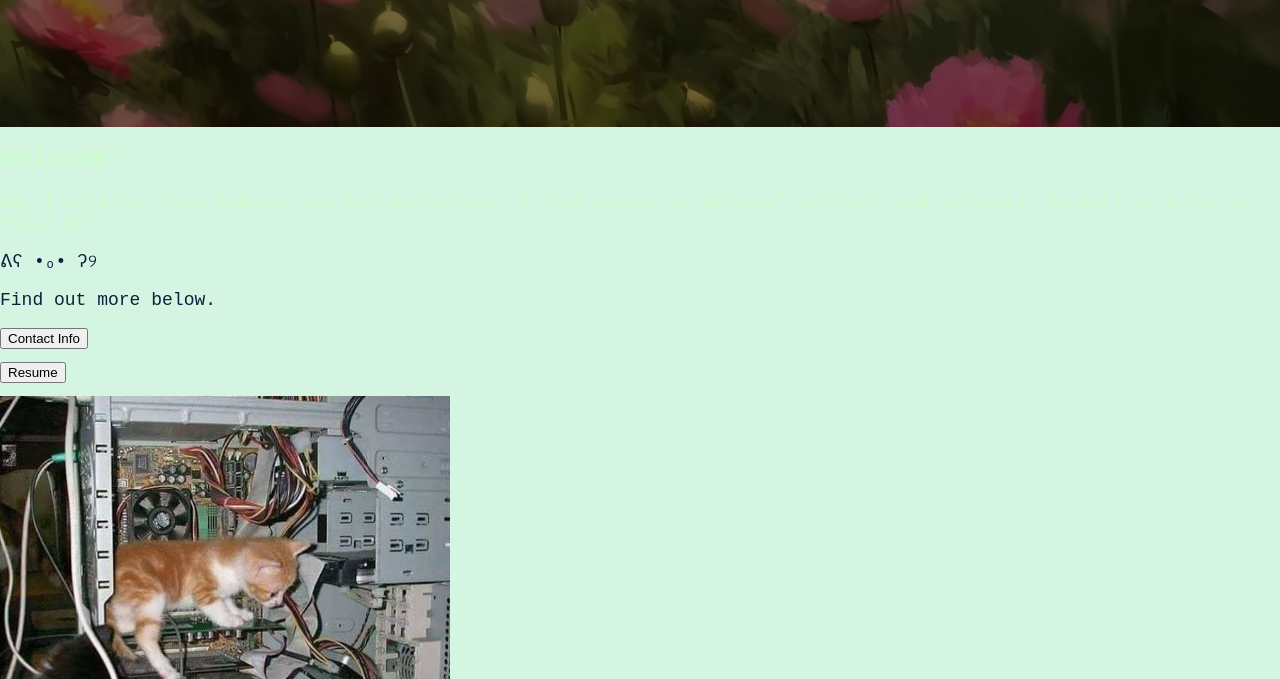
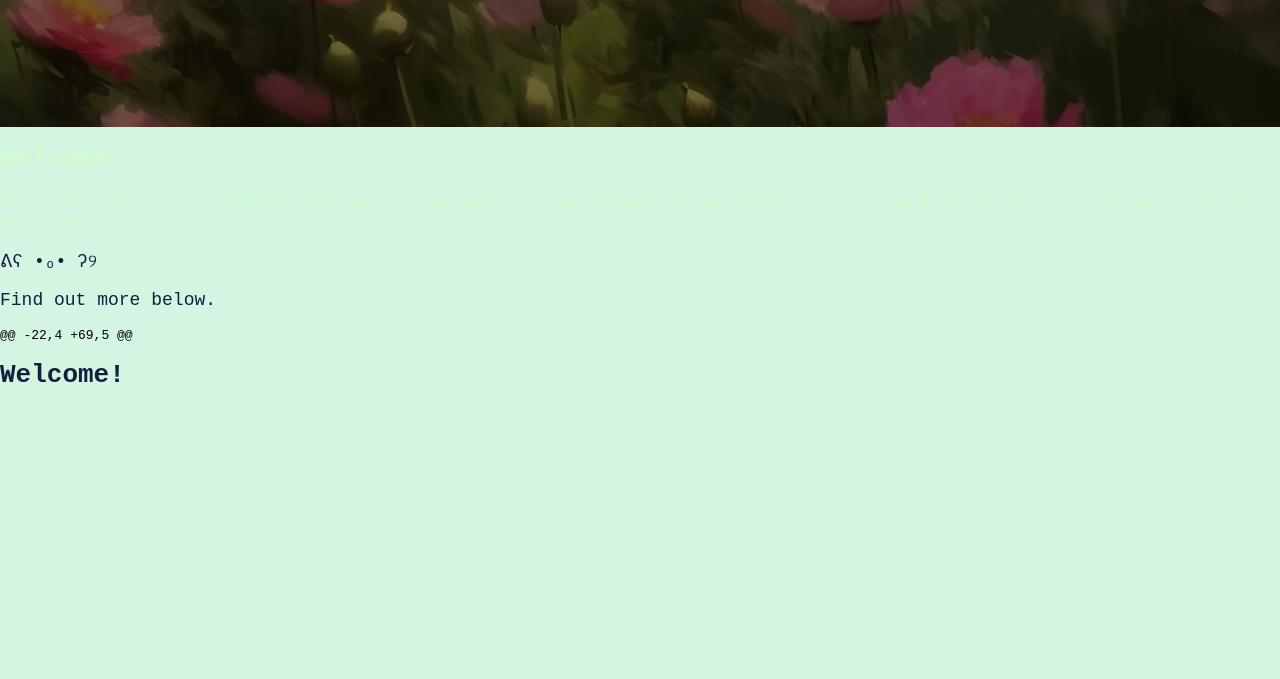
Before and after one commit to lilli-2048/lilli-2048.github.io, a plain HTML site: page index.html in a window 1280 px wide. Shown: the part 273-952 px from the top of the page. After the commit the page ends 800 px from the top, so only its background shows below. Drawn offline with Linux system fonts and the light colour scheme.

Commit message:
Update index.html

```diff
--- a/index.html
+++ b/index.html
@@ -44,7 +44,7 @@ body, html {
 }
 </style>
 </head>
-<body>
+<body style="background-color:#D5F5E3;font-family: Monospace"[internal CSS]>
 
 <div class="hero-image">
   <div class="hero-text">
@@ -54,15 +54,13 @@ body, html {
   </div>
 </div>
 
-<body style="background-color:#D5F5E3;font-family: Monospace"[internal CSS]>
+
     <h1 style="color:#cefdce">Welcome!</h1>
     <div style="color:#cefdce;font-size:18px;">Hi, I'm Lilli! This website has had an upgrade! It now houses my personal projects and exploits, as well as a lot of ASCII art.
      </div>
     <p style="color:#0f213d;font-size:18px;"> ᕕʕ •ₒ• ʔ୨</p>
 	<p style="color:#0f213d;font-size:18px;"> Find out more below.</p>
-	<p></p><button type="button" class="button" onclick="window.location = './thisisthenextpage.htm'">Contact Info</button></p>
-	<p></p><button type="button" class="button" onclick="window.location = './dummy-resume.pdf'">Resume</button></p>
-	<p><img src="catsworkingoncomputer.jpg" alt="kitties" /></p>
+	@@ -22,4 +69,5 @@ <h1 style="color:#0f213d">Welcome!</h1>
 
 
 
```
